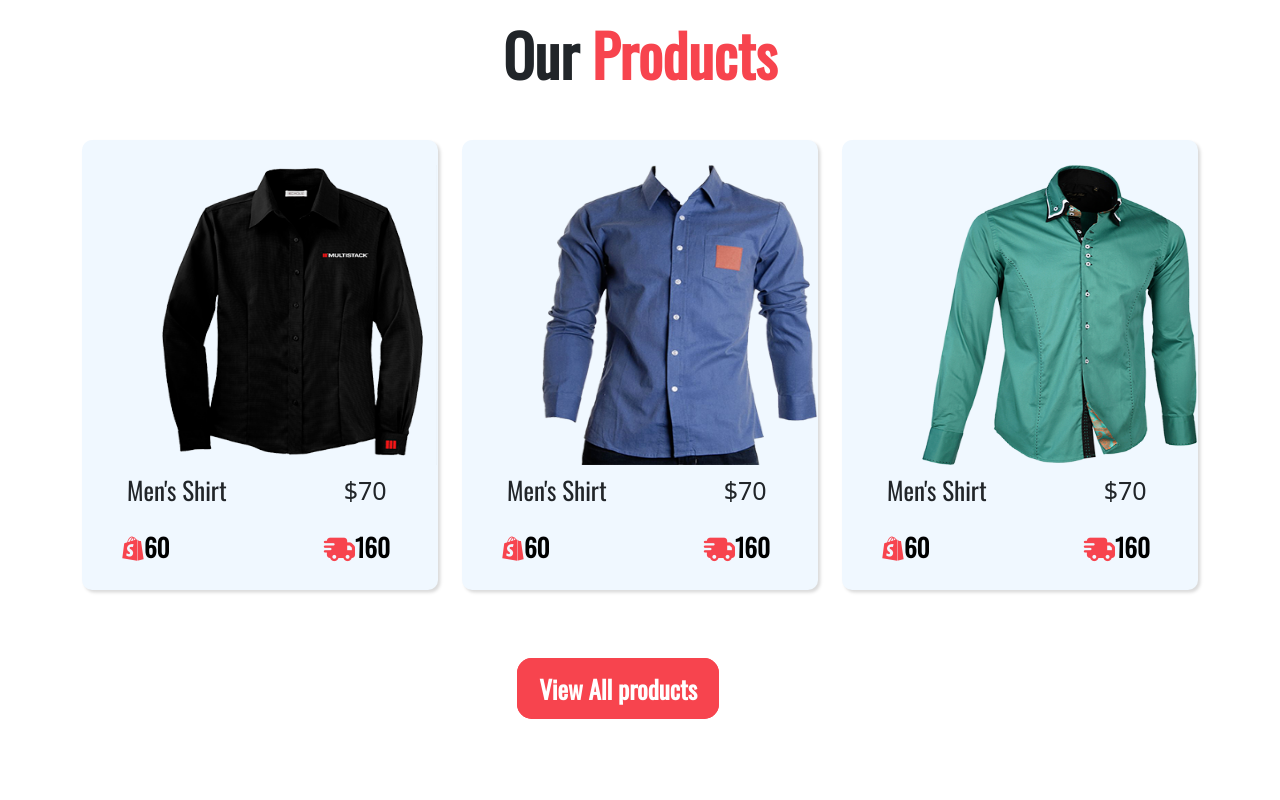
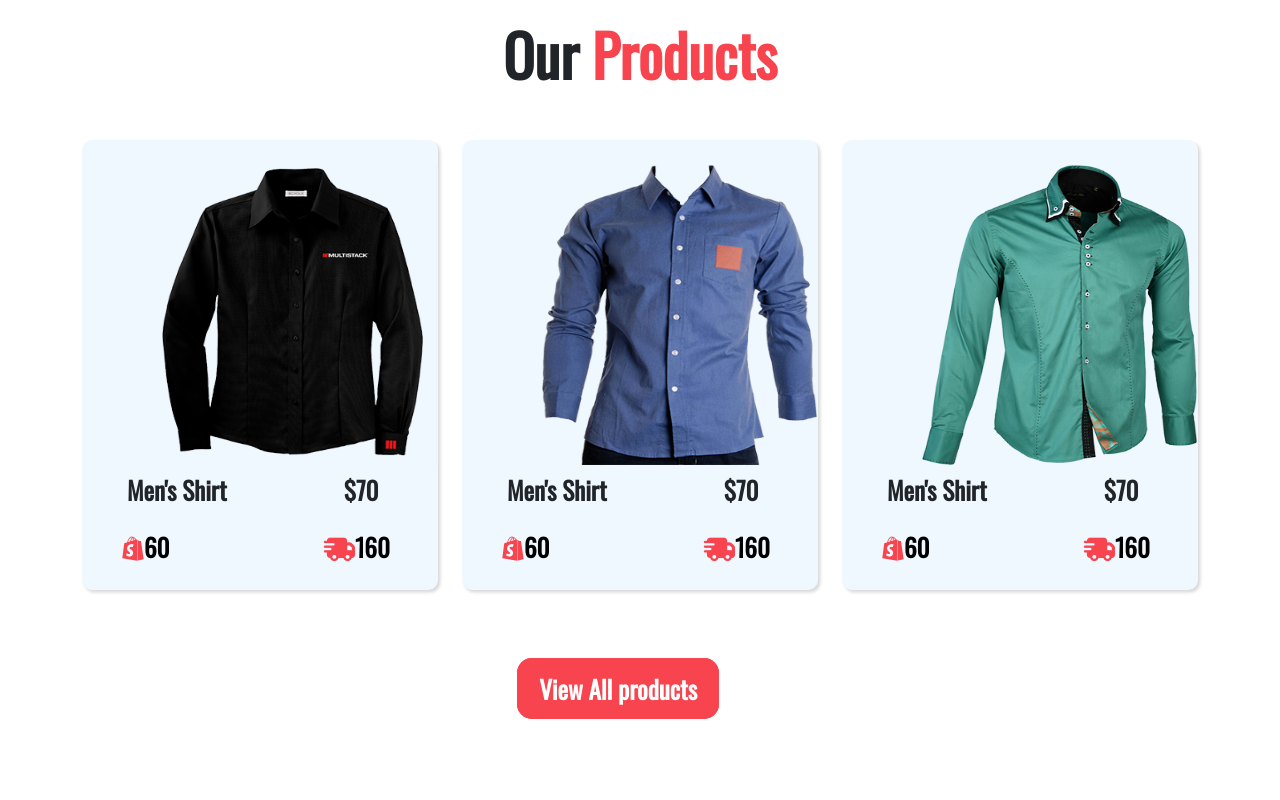
Before and after one commit to RakibHosain2302/Js---H.W-5, a plain HTML site: page index.html in a window 1280 px wide. Shown: the top 800 px of the page. Drawn offline with nearby package versions, Linux system fonts and the light colour scheme.

Commit message:
Add files via upload

```diff
--- a/Css/style.css
+++ b/Css/style.css
@@ -116,6 +116,7 @@ a{
     font-size: 25px;
     font-family: oswald;
     padding-left: 45px;
+    font-weight: 600;
 }
 
 .info-cnt span{
@@ -156,6 +157,8 @@ a{
     font-size: 25px;
     margin-top: 10px;
     padding-left: 40px;
+    font-family: oswald;
+    font-weight: 600;
 }
 
 .all-product{
```
